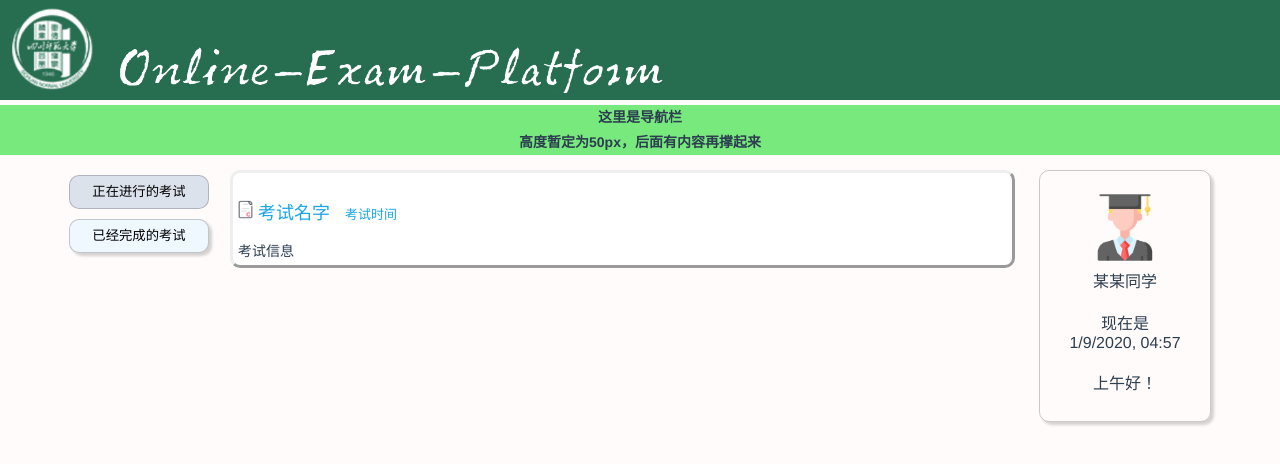
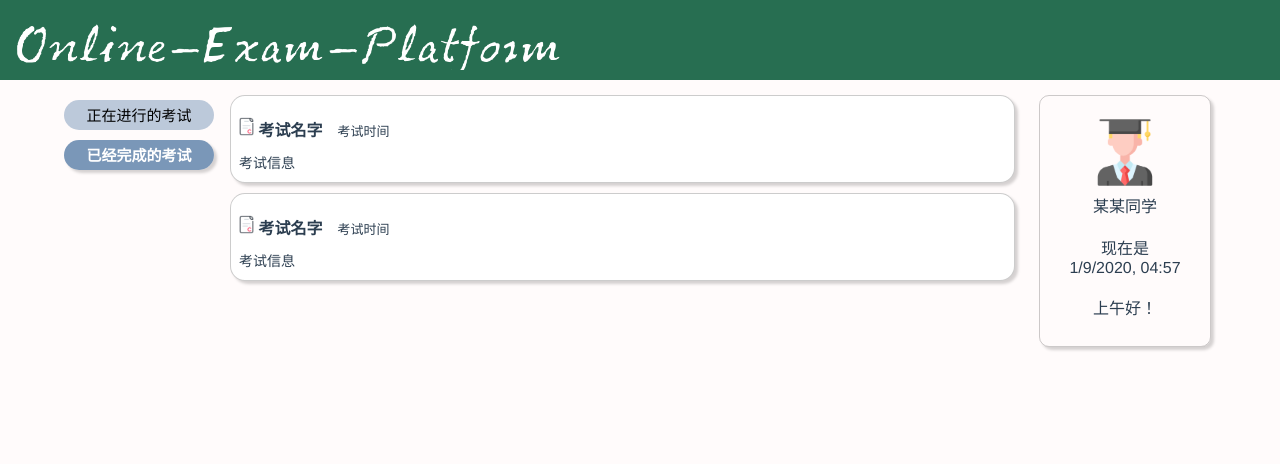
Before and after one commit to rpz-github-organization/Online-Exam-Platform-FE, a Vue app: page /index_stu in a window 1280 px wide. Shown: the top 464 px of the page. Built offline with nearby package versions, Linux system fonts and the light colour scheme.

Commit message:
normal update

```diff
--- a/src/components/Login.vue
+++ b/src/components/Login.vue
@@ -12,7 +12,7 @@
           <label for="password">密码</label>
           <input v-model="password" type="password" name="password" placeholder="请输入密码" />
         </div>
-        <br>
+        <br />
         <div v-show="tipMessage.length > 0" class="row">
           <p class="tip">{{ tipMessage }}</p>
         </div>
@@ -21,7 +21,7 @@
           <a href="/">忘记密码</a>
           <a href="/register">立即注册</a>
         </div>
-        <br>
+        <br />
       </div>
     </div>
   </div>
@@ -34,7 +34,6 @@ export default {
     return {
       uid: '',
       password: '',
-
       tipMessage: '',
     };
   },
@@ -79,7 +78,7 @@ export default {
     margin: 5px auto;
     padding: 10px 0;
     border-radius: 15px;
-    border: 1px solid rgba(0, 0, 0, 0.20);
+    border: 1px solid rgba(0, 0, 0, 0.2);
     box-shadow: 3px 3px 3px rgba(0, 0, 0, 0.17);
 
     .title {
@@ -108,10 +107,10 @@ export default {
           font-weight: bold;
         }
 
-        input[name='uid'],
-        input[name='password'],
-        input[name='uid']:focus,
-        input[name='password']:focus {
+        input[name="uid"],
+        input[name="password"],
+        input[name="uid"]:focus,
+        input[name="password"]:focus {
           border: none;
           outline: none;
           width: 55%;
@@ -121,10 +120,10 @@ export default {
           transition: all 0.5s ease;
         }
 
-        input[name='uid']:focus,
-        input[name='password']:focus,
-        input[name='uid']:hover,
-        input[name='password']:hover {
+        input[name="uid"]:focus,
+        input[name="password"]:focus,
+        input[name="uid"]:hover,
+        input[name="password"]:hover {
           font-size: 16px;
         }
 
@@ -133,7 +132,11 @@ export default {
           width: 80px;
         }
 
-        a, a:hover, a:focus, a:visited, a:link {
+        a,
+        a:hover,
+        a:focus,
+        a:visited,
+        a:link {
           text-decoration: none;
           font-size: 14px;
           margin: 0 15px;
--- a/src/main.js
+++ b/src/main.js
@@ -8,6 +8,8 @@ Vue.prototype.$axios = axios;
 
 Vue.config.productionTip = false;
 
+Vue.prototype.HOST = 'api';
+
 new Vue({
   router,
   store,
--- a/src/router/index.js
+++ b/src/router/index.js
@@ -1,7 +1,7 @@
 import Vue from 'vue';
 import VueRouter from 'vue-router';
 import Home from '../views/Home.vue';
-import IndexStu from '../components/Index_stu.vue';
+import IndexStu from '../views/Index_stu.vue';
 
 
 Vue.use(VueRouter);
--- a/src/store/index.js
+++ b/src/store/index.js
@@ -5,8 +5,13 @@ Vue.use(Vuex);
 
 export default new Vuex.Store({
   state: {
+    stu_uids: null,
   },
+  // 改变state里面的值得方法
   mutations: {
+    stu_uid(state, data) {
+      state.stu_uids = data;
+    },
   },
   actions: {
   },
--- a/src/components/Index_stu.vue
+++ b/src/views/Index_stu.vue
@@ -1,18 +1,13 @@
-<template >
+<template>
   <div class="stu">
     <div class="title">
-      <img src="../assets/sicnu.png" class="sicnu" />
+      <!-- <img src="../assets/sicnu.png" class="sicnu" /> -->
       <img src="../assets/title.png" class="word" />
-      <!-- <div class="word">Online-Exam-Platform</div> -->
-    </div>
-    <div class="navigate">
-      这里是导航栏
-      <br />高度暂定为50px，后面有内容再撑起来
     </div>
     <div class="main">
       <div class="left">
-        <button class="on" @click="ChangeToOn" :class="{active:isActive}">正在进行的考试</button>
-        <button class="pass" @click="ChangeToPass" :class="{active:!isActive}">已经完成的考试</button>
+        <button class="on" @click="ChangeToOn" :class="{ notactive: !isActive }">正在进行的考试</button>
+        <button class="pass" @click="ChangeToPass" :class="{ notactive: isActive }">已经完成的考试</button>
       </div>
       <div class="middle">
         <On v-if="Seen" />
@@ -25,7 +20,7 @@
           <br />
           <br />现在是
           <br />
-          {{ new Date().toLocaleString('chinese', { hour12: false }).substring( 0, 15 ) }}
+          {{ new Date().toLocaleString("chinese", { hour12: false }).substring(0, 15) }}
           <br />
           <br />
           {{ greeting }}
@@ -37,8 +32,8 @@
 </template>
 
 <script>
-import On from '../views/On.vue';
-import Pass from '../views/Pass.vue';
+import On from './On.vue';
+import Pass from './Pass.vue';
 
 export default {
   name: 'IndexStu',
@@ -67,6 +62,18 @@ export default {
       this.Seen = false;
       this.isActive = false;
     },
+    // 从后台拉数据 data
+    // async getInfo() {
+    //   try {
+    //     const res = await this.$axios.post(`${this.HOST}/getstu_infor`, {
+    //       uid: this.uid,
+    //     });
+    //     const info = res.data;
+    //     console.log(info);
+    //   } catch (err) {
+    //     console.log(err);
+    //   }
+    // },
   },
 
   beforeCreate() {
@@ -87,42 +94,23 @@ export default {
     const parent = document.getElementById('app');
     const child = document.getElementById('nav');
     parent.removeChild(child);
-    // const Body = document.getElementsByTagName('body');
-    // Body.style.margin = '0px';
   },
 };
 </script>
 
 <style scoped lang="less">
 .stu {
-  // margin: 0px;
   .title {
     display: flex;
     flex-direction: row;
-    height: 100px;
+    height: 80px;
     margin: 0px auto;
     background-color: #276e51;
 
-    .sicnu {
-      height: 90px;
-      margin-top: 5px;
-      margin-left: 5px;
+    .word {
+      height: 60px;
+      margin-top: 10px;
     }
-
-      .word {
-        height: 60px;
-        margin-top: 33px;
-      }
-  }
-  .navigate {
-    font-size: 14px;
-    font-weight: bold;
-    height: 50px;
-    line-height: 25px;
-    background-color: rgb(120, 233, 125);
-    align-self: center;
-    margin: auto;
-    margin-top: 5px;
   }
 
   .main {
@@ -144,7 +132,7 @@ export default {
       margin-top: 15px;
       margin-right: 5px;
       width: 170px;
-      height: 230px;;
+      height: 230px;
       padding-top: 20px;
       flex-shrink: 0;
 
@@ -160,8 +148,7 @@ export default {
 
     .left {
       display: flex;
-      font-size: 16px;
-      margin-top: 15px;
+      margin-top: 10px;
       margin-right: 15px;
       flex-direction: column;
       justify-content: flex-start;
@@ -171,20 +158,28 @@ export default {
 
       .on,
       .pass {
-        line-height: 30px;
-        margin: 5px;
-        border: 1px solid #96c2f1;
+        margin-top: 10px;
+        color: black;
+        // font-weight: bold;
+        border: none;
+        border-radius: 20px;
+        padding: 5px 10px;
+        width: 150px;
+        height: 30px;
+        font-size: 15px;
+        line-height: 15px;
+        background-color:  #5379a563;
         cursor: pointer;
-        background: #eff7ff;
-        border-radius: 10px;
-        outline: 0px;
-        border: 1px solid rgba(0, 0, 0, 0.2);
-        box-shadow: 3px 3px 3px rgba(0, 0, 0, 0.17);
+        outline: none;
+        transition: all 0.3s ease;
       }
 
-      .active {
-        background: #9ab4ce59;
+      .notactive {
+        background: #5379a5c4;
+        color :white;
+        font-weight: bold;
         box-shadow: none;
+        box-shadow: 3px 3px 3px rgba(0, 0, 0, 0.17)
       }
     }
   }
--- a/src/views/On.vue
+++ b/src/views/On.vue
@@ -1,16 +1,25 @@
 <template>
   <div id="middle">
-    <!-- <div/> class="top">考试安排表</div> -->
     <!-- <button @click="copyExam">复制</button> -->
     <div id="exam">
       <div class="one">
         <div class="name">
           <img src="../assets/exam.png" alt="exam" />
+          {{ name }}
+        </div>
+        <div class="time">{{ time }}</div>
+      </div>
+      <div class="two">{{ detail }}</div>
+    </div>
+        <div id="exam">
+      <div class="one">
+        <div class="name">
+          <img src="../assets/exam.png" alt="exam" />
           {{name}}
         </div>
-        <div class="time">{{time}}</div>
+        <div class="time">{{ time }}</div>
       </div>
-      <div class="two">{{detail}}</div>
+      <div class="two">{{ detail }}</div>
     </div>
   </div>
 </template>
@@ -43,19 +52,16 @@ export default {
   margin: 15px 1px;
   width: 100%;
   flex-direction: column;
-  //   .top {
-  //     font-size: 15px;
-  //     font-weight: bold;
-  //     height: 40px;
-  //     line-height: 40px;
-  //   }
+
   #exam {
     display: flex;
     flex-direction: column;
-    border-radius: 10px;
-    background-color: white;
-    border-style: outset;
-    margin: 5px auto;
+    background-color: #fff;
+    margin: 10px auto;
+    padding: 10px 3px;
+    border-radius: 15px;
+    border: 1px solid rgba(0, 0, 0, 0.2);
+    box-shadow: 3px 3px 3px rgba(0, 0, 0, 0.17);
 
     .one {
       display: flex;
@@ -64,17 +70,22 @@ export default {
       flex-wrap: wrap;
       align-items: baseline;
       height: auto;
-      line-height: 50px;
-      padding-top: 15px;
-      color: rgb(27, 165, 230);
+      line-height: 30px;
+      padding-top: 10px;
+      // color: rgb(27, 165, 230);
 
       img {
         width: 15px;
       }
 
       .name {
+        font-weight: bold;
+        margin-left: 5px;
+      }
+      .name:hover {
         font-size: 18px;
-        margin-left: 5px;
+        transition: all 0.8s ease;
+
       }
 
       .time {
@@ -87,7 +98,8 @@ export default {
       font-size: 14px;
       text-align: left;
       margin-left: 5px;
-      margin-bottom: 5px;
+      margin-top: 5px;
+      margin-bottom: 0px;
     }
   }
 }
--- a/src/views/Pass.vue
+++ b/src/views/Pass.vue
@@ -1,49 +1,69 @@
 <template>
-  <div class="body">
-    <!-- <div/> class="top">考试安排表</div> -->
-    <div class="exam">
+  <div id="middle">
+    <!-- <button @click="copyExam">复制</button> -->
+    <div id="exam">
       <div class="one">
         <div class="name">
-          <img id="exam" src="../assets/exam.png" alt="exam" />
-          考试名字
+          <img src="../assets/exam.png" alt="exam" />
+          {{name}}
           <img id="check" src="../assets/yes.png" alt />
         </div>
-        <div class="time">考试的时间</div>
+        <div class="time">{{time}}</div>
       </div>
-      <div class="two">考试的详细信息</div>
+      <div class="two">{{detail}}</div>
     </div>
-    <div class="exam">
+        <div id="exam">
       <div class="one">
         <div class="name">
-          <img id="exam" src="../assets/exam.png" alt="exam" />
-          考试名字
-          <img id="check" src="../assets/yes.png" alt />
+          <img src="../assets/exam.png" alt="exam" />
+          {{name}}
+          <img id="check" src="../assets/no.png" alt />
         </div>
-        <div class="time">考试的时间</div>
+        <div class="time">{{time}}</div>
       </div>
-      <div class="two">考试的详细信息</div>
+      <div class="two">{{detail}}</div>
     </div>
   </div>
 </template>
 
+<script>
+export default {
+  name: 'Pass',
+
+  data() {
+    return {
+      name: '考试名字',
+      time: '考试时间',
+      detail: '考试信息',
+    };
+  },
+  // 尝试复制exam节点
+  methods: {
+    copyExam() {
+      const middle = document.getElementById('middle');
+      const oldExam = document.getElementById('exam');
+      const newExam = oldExam.cloneNode(true);
+      middle.appendChild(newExam);
+    },
+  },
+};
+</script>
+
 <style lang="less" scoped>
-.body {
+#middle {
   margin: 15px 1px;
   width: 100%;
   flex-direction: column;
-  //   .top {
-  //     font-size: 15px;
-  //     font-weight: bold;
-  //     height: 40px;
-  //     line-height: 40px;
-  //   }
-  .exam {
+
+  #exam {
     display: flex;
     flex-direction: column;
-    border-radius: 10px;
-    background-color: white;
-    border-style: outset;
-    margin: 5px auto;
+    background-color: #fff;
+    margin: 10px auto;
+    padding: 10px 3px;
+    border-radius: 15px;
+    border: 1px solid rgba(0, 0, 0, 0.2);
+    box-shadow: 3px 3px 3px rgba(0, 0, 0, 0.17);
 
     .one {
       display: flex;
@@ -52,17 +72,22 @@
       flex-wrap: wrap;
       align-items: baseline;
       height: auto;
-      line-height: 50px;
-      padding-top: 15px;
-      color: rgb(27, 165, 230);
+      line-height: 30px;
+      padding-top: 10px;
+      // color: rgb(27, 165, 230);
 
       img {
         width: 15px;
       }
 
       .name {
+        font-weight: bold;
+        margin-left: 5px;
+      }
+      .name:hover {
         font-size: 18px;
-        margin-left: 5px;
+        transition: all 0.8s ease;
+
       }
 
       .time {
@@ -75,7 +100,8 @@
       font-size: 14px;
       text-align: left;
       margin-left: 5px;
-      margin-bottom: 5px;
+      margin-top: 5px;
+      margin-bottom: 0px;
     }
   }
 }
--- /dev/null
+++ b/vue.config.js
@@ -0,0 +1,12 @@
+
+module.exports = {
+  productionSourceMap: false,
+  devServer: {
+    proxy: {
+      '/api': {
+        target: 'http://121.36.18.182:10086',
+        changeOrigin: true,
+      },
+    },
+  },
+};
```
Also changed, not shown: package.json (+11 -0 lines), .eslintrc.js, src/assets/no.png (added), 1 other file (tests, documents, lock files or other folders).
